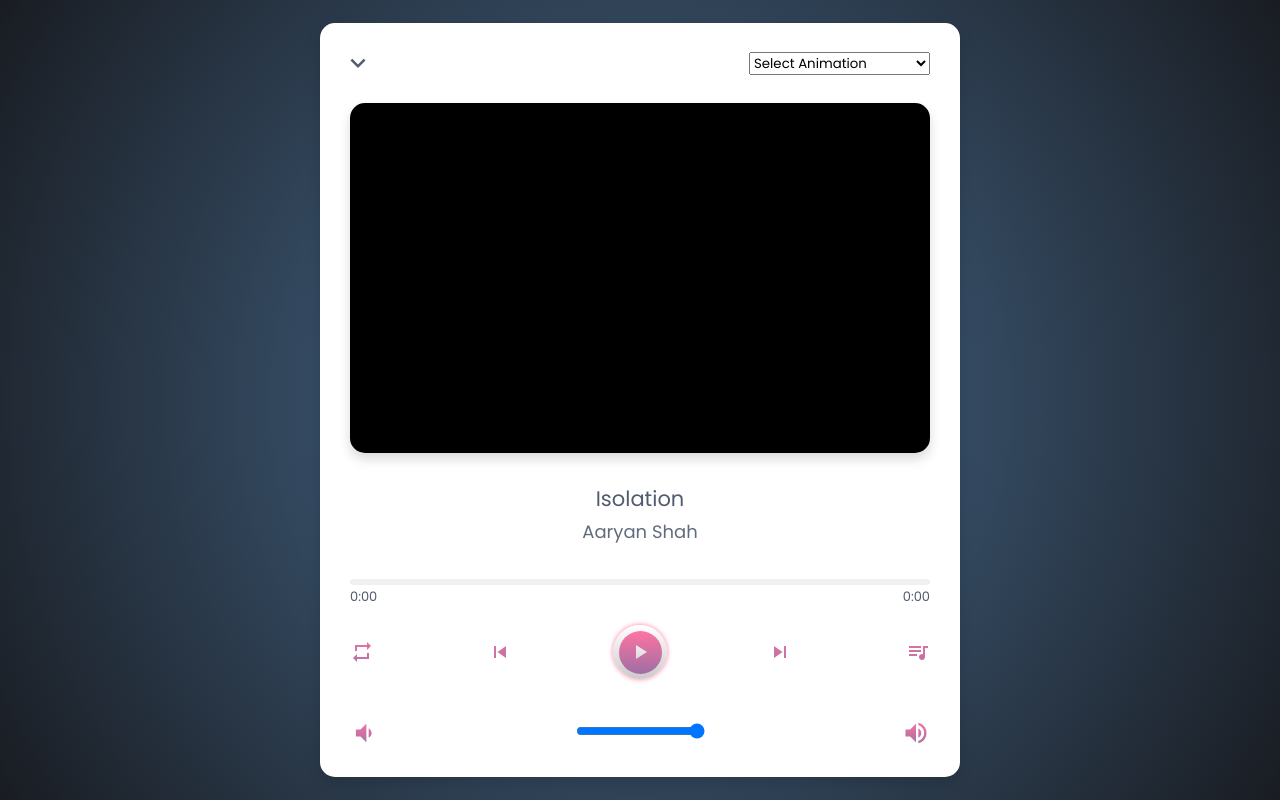
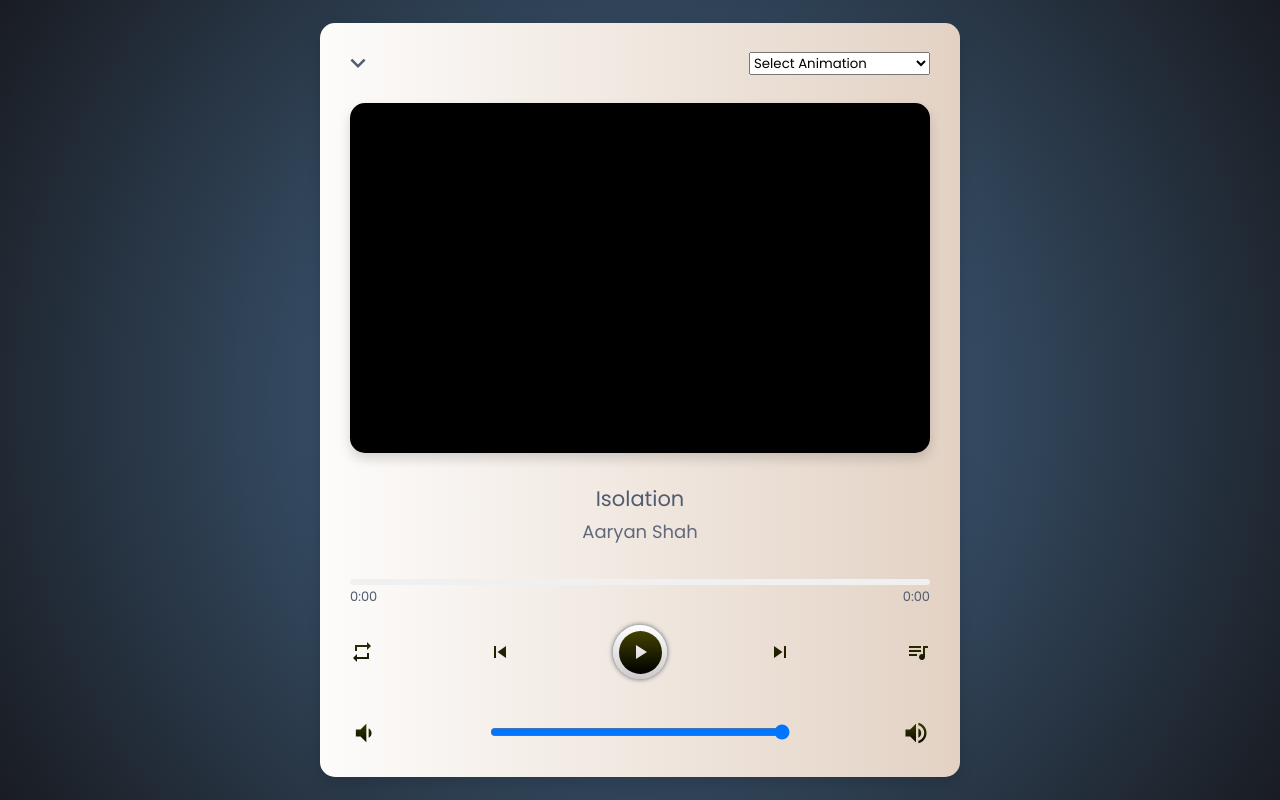
Before and after one commit to AayushiShukla7/MusicPlayerJS, a plain HTML site: page index.html in a window 1280 px wide. Drawn offline with Linux system fonts and the light colour scheme.

Commit message:
CSS Updates for better contrast on dark mode.

```diff
--- a/style.css
+++ b/style.css
@@ -20,10 +20,11 @@
   --black: #000000;
   --lightblue: #496E92;
   --darkblackblue: #191C22;
-  --darkgold: #8E793E;
-  --lightgold: #AD974F;
+  --golddust2: #E3D2C4;
+  --golddust1: #FDFCFB;
   --intellectualgrey: #231F20;
   --lightgrey: #EAEAEA;
+  --racoonblack: #434300;
 }
 body{
   display: flex;
@@ -40,7 +41,7 @@ body{
   overflow: hidden;
   position: relative;
   border-radius: 15px;
-  background: var(--white);
+  background: linear-gradient(90deg, var(--golddust1) 0%, var(--golddust2) 100%);
   box-shadow: 0px 6px 15px var(--lightbshadow);
 }
 .wrapper i{
@@ -109,7 +110,7 @@ body{
   width: 0%;
   position: relative;
   border-radius: inherit;
-  background: linear-gradient(90deg, var(--pink) 0%, var(--violet) 100%);
+  background: linear-gradient(90deg, var(--racoonblack) 0%, var(--black) 100%);
 }
 .progress-bar::before{
   content: "";
@@ -143,7 +144,7 @@ body{
 .controls, #player i{
   font-size: 28px;
   user-select: none;
-  background: linear-gradient(var(--pink) 0%, var(--violet) 100%);
+  background: linear-gradient(var(--racoonblack) 0%, var(--black) 100%);
   background-clip: text;
   -webkit-background-clip: text;
   -webkit-text-fill-color: transparent;
@@ -167,7 +168,7 @@ body{
   justify-content: center;
   border-radius: 50%;
   background: linear-gradient(var(--white) 0%, var(--darkwhite) 100%);
-  box-shadow: 0px 0px 5px var(--pink);
+  box-shadow: 0px 0px 5px var(--lightblack);
 }
 .play-pause::before{
   position: absolute;
@@ -175,7 +176,7 @@ body{
   height: 43px;
   width: 43px;
   border-radius: inherit;
-  background: linear-gradient(var(--pink) 0%, var(--violet) 100%);
+  background: linear-gradient(var(--racoonblack) 0%, var(--black) 100%);
 }
 .play-pause i{
   height: 43px;
@@ -350,6 +351,15 @@ ul li.playing{
 
 /* #endregion */
 
+#volume .volume-slider {
+  position: relative;
+  top: 1px;
+  width: 300px;
+  border-radius: 5px;
+  background: var(--intellectualgrey);
+  cursor: pointer;
+}
+
 /* Responsive Design */
 @media only screen and (max-width:900px) {
   /* For tablets: */
```
